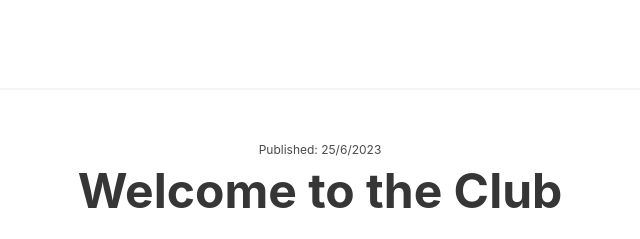
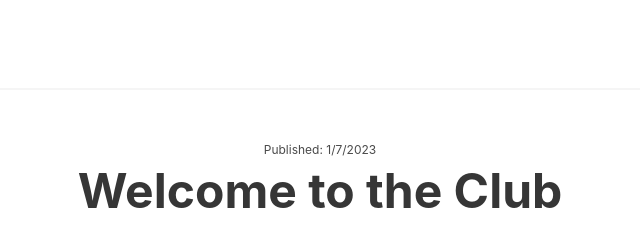
Before and after one commit to midtownsystems/clydevalleyhorsearchers, an Eleventy site: page src/welcome.md in a window 1280 px wide. Shown: the top 239 px of the page, 320-960 px from the left. Built offline with nearby package versions, Linux system fonts and the light colour scheme; Eleventy itself is replaced by a stand-in of ours; files that its build step writes are made by us from their sources.

Commit message:
fix date

```diff
--- a/src/welcome.md
+++ b/src/welcome.md
@@ -2,7 +2,7 @@
 layout: post.njk
 title: Welcome to the Club
 tags: ['About']
-date: Jun 25, 2023
+date: 2023-07-01
 description: Clyde Valley Horse Archers
 permalink: /welcometotheclub/
 ---
```
